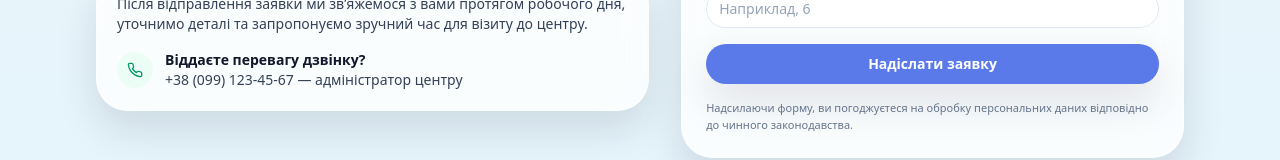
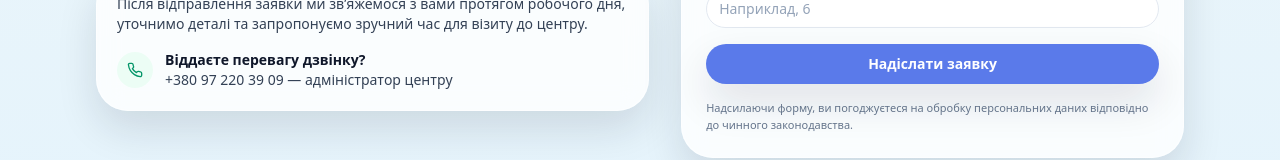
Before and after one commit to RIN001k/abc.enerdzhi, a Next.js app: page / in a window 1280 px wide. Shown: the part 4142-4302 px from the top of the page. Built offline with nearby package versions, Linux system fonts and the light colour scheme.

Commit message:
Update LeadFormSection.tsx

```diff
--- a/components/LeadFormSection.tsx
+++ b/components/LeadFormSection.tsx
@@ -101,7 +101,7 @@ export function LeadFormSection() {
                   <p className="font-semibold text-slate-900">
                     Віддаєте перевагу дзвінку?
                   </p>
-                  <p>+38 (099) 123-45-67 — адміністратор центру</p>
+                  <p>+380 97 220 39 09 — адміністратор центру</p>
                 </div>
               </div>
             </div>
```
